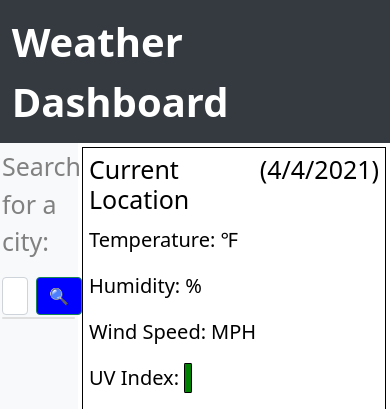
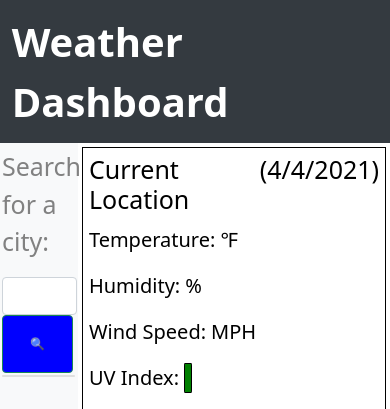
Before and after one commit to alexbradshaw/Weather-Dashboard, a plain HTML site: page index.html in a window 390 px wide. Shown: the top 409 px of the page. Drawn offline with nearby package versions, Linux system fonts and the light colour scheme.

Commit message:
added code for mobile viewports

```diff
--- a/assets/styles.css
+++ b/assets/styles.css
@@ -130,4 +130,28 @@ color: black;
     .weatherJumbotron{
         font-size: 25px;
     }
+
+    .searchHistoryButton{
+        font-size: 12px;
+    }
+
+    .searchButton{
+        display: flex;
+        justify-content: center;
+        width: 50%;
+        padding-top: 25%;
+        padding-bottom: 25%;
+        padding-left: 45%;
+        padding-right: 46%;
+        font-size: 12px;
+    }
+
+    .searchBar{
+        padding-right: 80%;
+    }
+
+    .formSize{
+        display: flex;
+        flex-wrap: wrap;
+    }
   }
--- a/index.html
+++ b/index.html
@@ -18,7 +18,7 @@
     <div class="sidenav">
         <p>Search for a city:</p>
         <form class="d-flex formSize">
-            <input class="form-control me-2" type="search" placeholder="Search" aria-label="Search" id="searchBar">
+            <input class="form-control me-2 searchBar" type="search" placeholder="Search" aria-label="Search" id="searchBar">
             <button class="btn btn-outline-success searchButton" type="submit" id="searchButton">🔍</button>
 
         </form>
```
